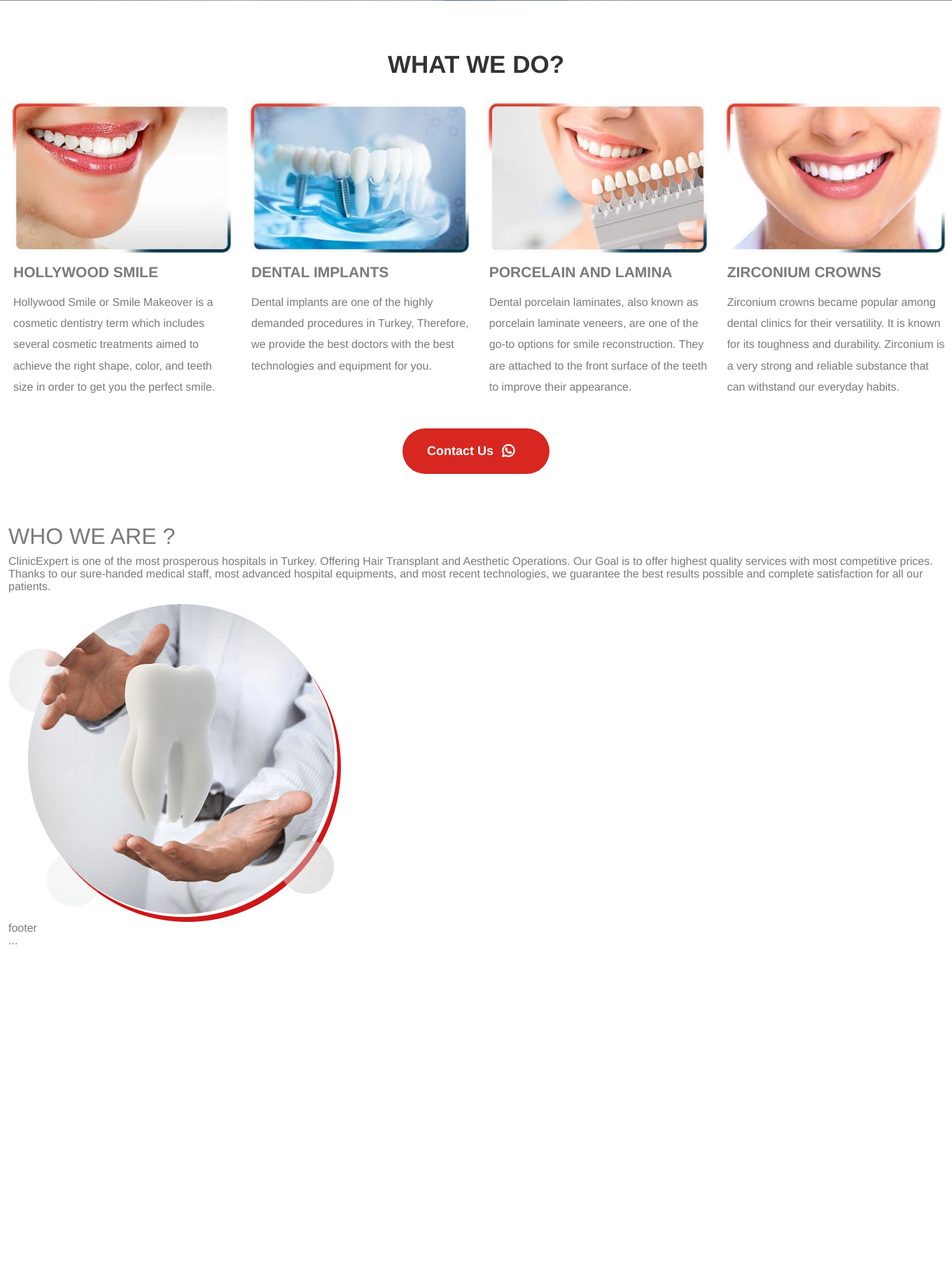
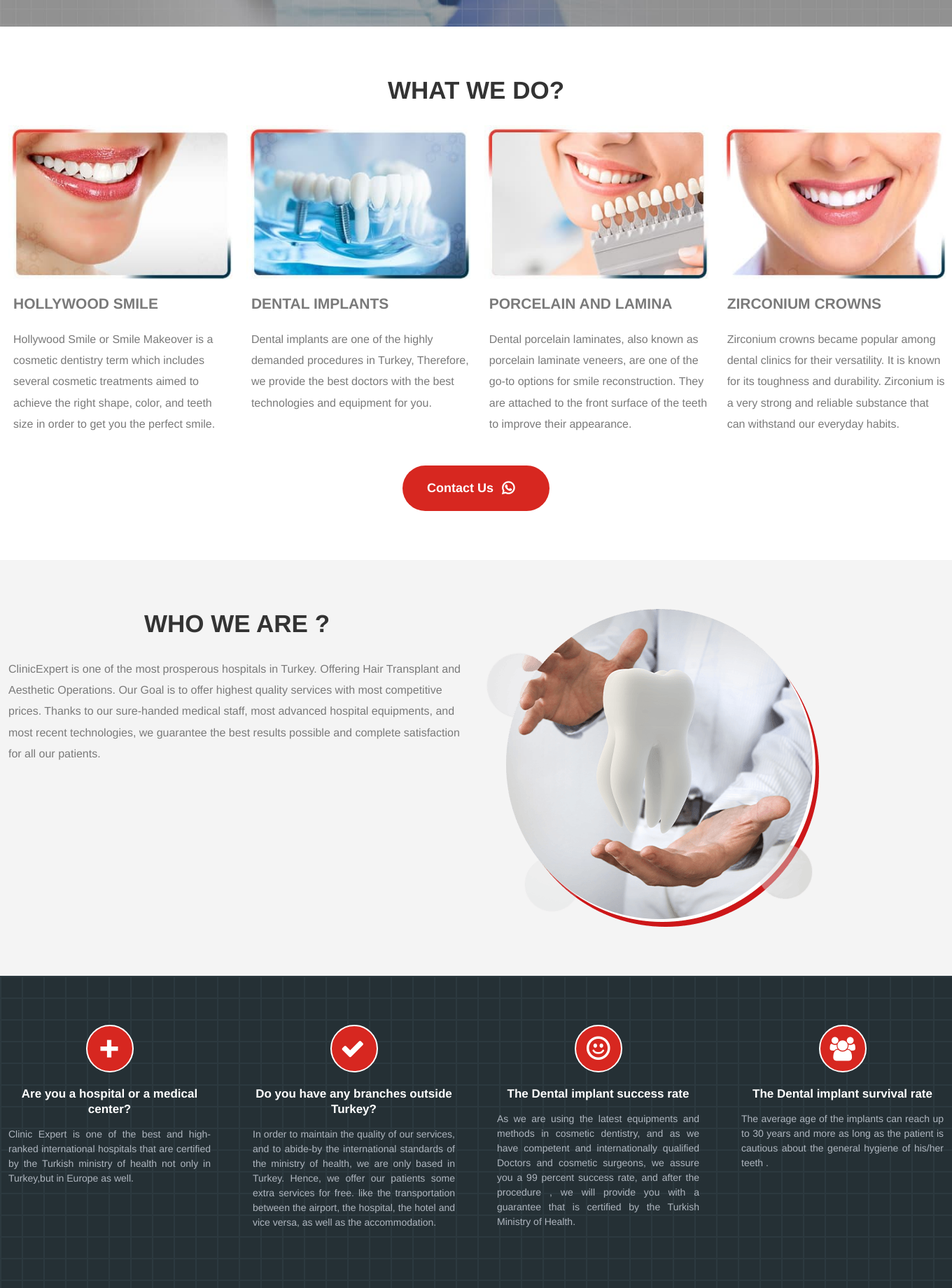
Before and after one commit to Igrok95Ronin/at-dentistry-1, a PHP site: page / in a window 1360 px wide. Shown: the part 640-2480 px from the top of the page at 70% size. Before the commit the page ends 1989 px from the top, so only its background shows below. Run offline with PHP 8.4, Linux system fonts and the light colour scheme.

Commit message:
finish benefits section

```diff
--- a/app/scss/style.scss
+++ b/app/scss/style.scss
@@ -1,10 +1,10 @@
 @font-face {
     font-family: 'icomoon';
-    src:  url('../fonts/icomoon.eot?5ys1s');
-    src:  url('../fonts/icomoon.eot?5ys1s#iefix') format('embedded-opentype'),
-      url('../fonts/icomoon.ttf?5ys1s') format('truetype'),
-      url('../fonts/icomoon.woff?5ys1s') format('woff'),
-      url('../fonts/icomoon.svg?5ys1s#icomoon') format('svg');
+    src:  url('../fonts/icomoon.eot?d0tgha');
+    src:  url('../fonts/icomoon.eot?d0tgha#iefix') format('embedded-opentype'),
+      url('../fonts/icomoon.ttf?d0tgha') format('truetype'),
+      url('../fonts/icomoon.woff?d0tgha') format('woff'),
+      url('../fonts/icomoon.svg?d0tgha#icomoon') format('svg');
     font-weight: normal;
     font-style: normal;
     font-display: block;
@@ -25,6 +25,12 @@
     -moz-osx-font-smoothing: grayscale;
   }
 
+  .icon-add:before {
+    content: "\e903";
+  }
+  .icon-whatsapp:before {
+    content: "\ea93";
+  }
   .icon-edit:before {
     content: "\e900";
   }
@@ -35,18 +41,29 @@
   .icon-email:before {
     content: "\e902";
   }
+  .icon-emoji-happy:before {
+    content: "\e904";
+  }
   .icon-envelope-o:before {
     content: "\f003";
+  }
+  .icon-check:before {
+    content: "\f00c";
   }
   .icon-phone:before {
     content: "\f095";
   }
+  .icon-group:before {
+    content: "\f0c0";
+  }
+  .icon-users:before {
+    content: "\f0c0";
+  }
   .icon-user-o:before {
     content: "\f2c0";
   }
-  .icon-whatsapp:before {
-    content: "\ea93";
-  }
+
+
 
 
 $primaryBgColor: #d72720;
@@ -86,6 +103,7 @@ body{
     font: 16px Helvetica,Arial,sans-serif;
     max-width: 1920px;
     min-width: 320px;
+    line-height: 1.9;
     color: #7a7a7a;
 }
 
@@ -116,7 +134,7 @@ body{
         height: 48px;
         background-color: $submitColor;
         border-radius: 50%;
-        padding: 11px;
+        padding: 1px 11px;
         transition: all .3s;
         cursor: pointer;
         &:hover {
@@ -303,16 +321,94 @@ body{
 }
 //whoWeAre
 .whoWeAre {
+    background-color: #f4f4f4;
+    padding: 70px 0;
 }
 .whoWeAre__box {
-}
-.whoWeAre__left {
+    display: grid;
+    grid-template-columns: repeat(2, 1fr);
+    gap: 30px;
 }
 .whoWeAre__title {
+    @include title();
 }
 .whoWeAre__descr {
+    margin: 16px 0;
 }
-.whoWeAre__right {
+//benefits
+.benefits {
+    background-image: url(../img/grid.png);
+    padding: 70px 0px;
 }
-.whoWeAre__img {
+.benefits__items {
+    display: grid;
+    grid-template-columns: repeat(4, 1fr);
+    gap: 60px;
 }
+.benefits__img,
+.benefits__img2,
+.benefits__img3,
+.benefits__img4 {
+    position: relative;
+    height: 68px;
+    width: 68px;
+    margin: auto;
+    margin-bottom: 20px;
+    border: 2px solid #fff;
+    border-radius: 50%;
+    background-color: $primaryBgColor;
+    &::before {
+        content: "\e903";
+        font-family: 'icomoon';
+        position: absolute;
+        color: #fff;
+        font-size: 50px;
+        left: 10%;
+        top: 50%;
+        transform: translateY(-50%);
+    }
+}
+.benefits__img2::before {
+    content: "\f00c";
+    font-family: 'icomoon';
+    position: absolute;
+    color: #fff;
+    font-size: 35px;
+    left: 20%;
+    top: 50%;
+    transform: translateY(-50%);
+}
+.benefits__img3::before {
+    content: "\e904";
+    font-family: 'icomoon';
+    position: absolute;
+    color: #fff;
+    font-size: 35px;
+    left: 23%;
+    top: 50%;
+    transform: translateY(-50%);
+}
+.benefits__img4::before {
+    content: "\f0c0";
+    font-family: 'icomoon';
+    position: absolute;
+    color: #fff;
+    font-size: 34px;
+    left: 22%;
+    top: 50%;
+    transform: translateY(-50%);
+}
+.benefits__title {
+    line-height: 1.3;
+    font-weight: 700;
+    font-size: 17px;
+    color: #fff;
+    text-align: center;
+}
+.benefits__descr {
+    text-align: justify;
+    font-size: 14px;
+    line-height: 1.5;
+    color: #afb6bf;
+    margin: 14px 0;
+}
--- a/index.html
+++ b/index.html
@@ -160,6 +160,48 @@ $title = $text . ' ' . $city;
                 </div>
             </div>
         </section>
+        <section class="benefits">
+            <div class="container-fluid">
+                <div class="row">
+                    <div class="col-12 container">
+                        <div class="benefits__items">
+                            <div class="benefits__item">
+                                <div class="benefits__img"></div>
+                                <h3 class="benefits__title">Are you a hospital or a medical center?</h3>
+                                <p class="benefits__descr">Clinic Expert is one of the best and high-ranked
+                                    international hospitals that are certified by the Turkish ministry of health not
+                                    only in Turkey,but in Europe as well.</p>
+                            </div>
+                            <div class="benefits__item">
+                                <div class="benefits__img2"></div>
+                                <h3 class="benefits__title">Do you have any branches outside Turkey?</h3>
+                                <p class="benefits__descr">In order to maintain the quality of our services, and to
+                                    abide-by the international standards of the ministry of health, we are only based in
+                                    Turkey. Hence, we offer our patients some extra services for free. like the
+                                    transportation between the airport, the hospital, the hotel and vice versa, as well
+                                    as the accommodation.</p>
+                            </div>
+                            <div class="benefits__item">
+                                <div class="benefits__img3"></div>
+                                <h3 class="benefits__title">The Dental implant success rate</h3>
+                                <p class="benefits__descr">As we are using the latest equipments and methods in cosmetic
+                                    dentistry, and as we have competent and internationally qualified Doctors and
+                                    cosmetic surgeons, we assure you a 99 percent success rate, and after the procedure
+                                    , we will provide you with a guarantee that is certified by the Turkish Ministry of
+                                    Health.</p>
+                            </div>
+                            <div class="benefits__item">
+                                <div class="benefits__img4"></div>
+                                <h3 class="benefits__title">The Dental implant survival rate</h3>
+                                <p class="benefits__descr">The average age of the implants can reach up to 30 years and
+                                    more as long as the patient is cautious about the general hygiene of his/her teeth .
+                                </p>
+                            </div>
+                        </div>
+                    </div>
+                </div>
+            </div>
+        </section>
     </main>
     <!--Нижний колонтитул страницы-->
     <footer class="footer">
```
Also changed, not shown: app/fonts/style.css (added, +64 -0 lines), app/fonts/icomoon.ttf, app/fonts/icomoon.woff, app/img/grid.png (added), assets/css/style.min.css, assets/fonts/icomoon.ttf, assets/fonts/icomoon.woff, assets/img/grid.png (added), 4 other files.
